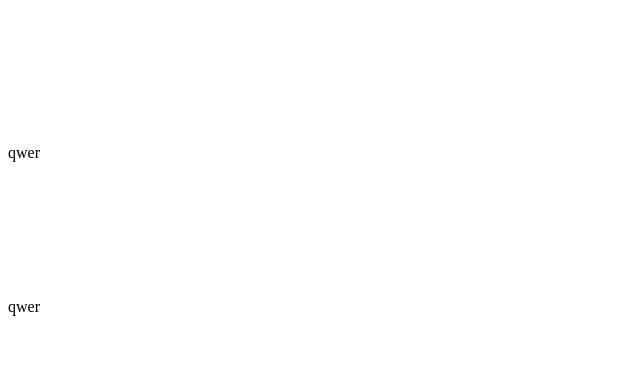
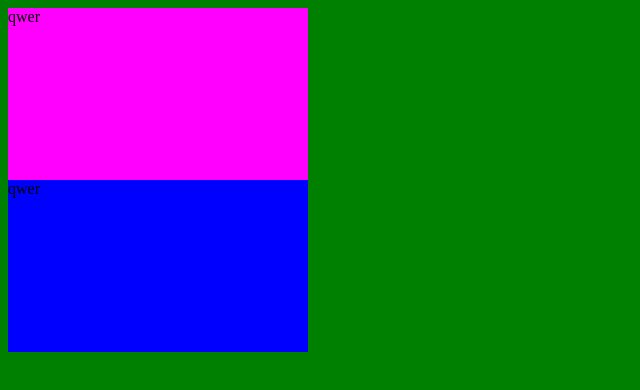
Before and after one commit to JancoDeveloper/opencv-face-rec, a plain HTML site: page app/index.html in a window 1280 px wide. Shown: the whole page, without its empty margins (0-640 px from the left). Drawn offline with Linux system fonts and the light colour scheme.

Commit message:
Update index.html

```diff
--- a/app/index.html
+++ b/app/index.html
@@ -1,9 +1,8 @@
 <!DOCTYPE html>
 <html>
   <head>
-    <title>
-      Face Recognition using OpenCV
-    </title>
+    <title>Face Recognition using OpenCV</title>
+    <link rel="stylesheet" href="default.css">
   </head>
   <body>
     <div id="inputDiv">qwer
```
